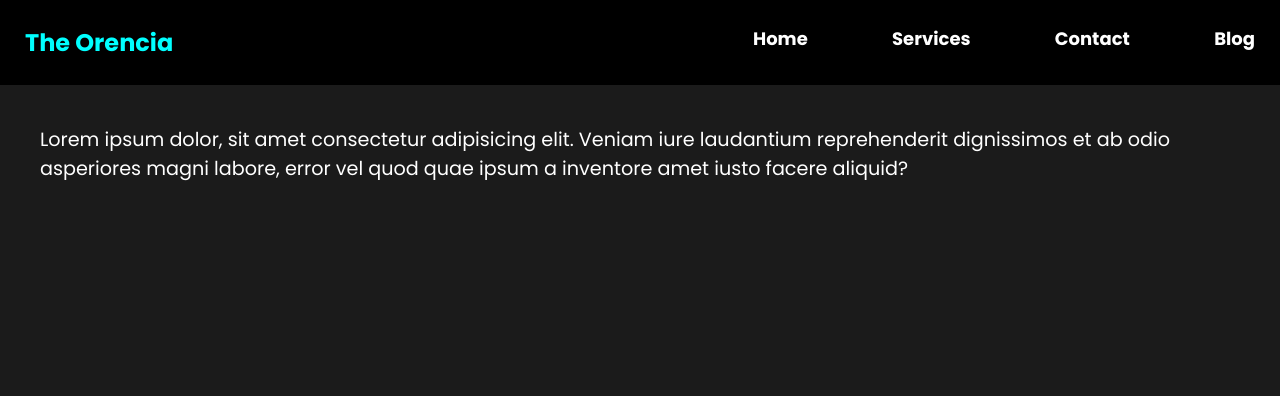
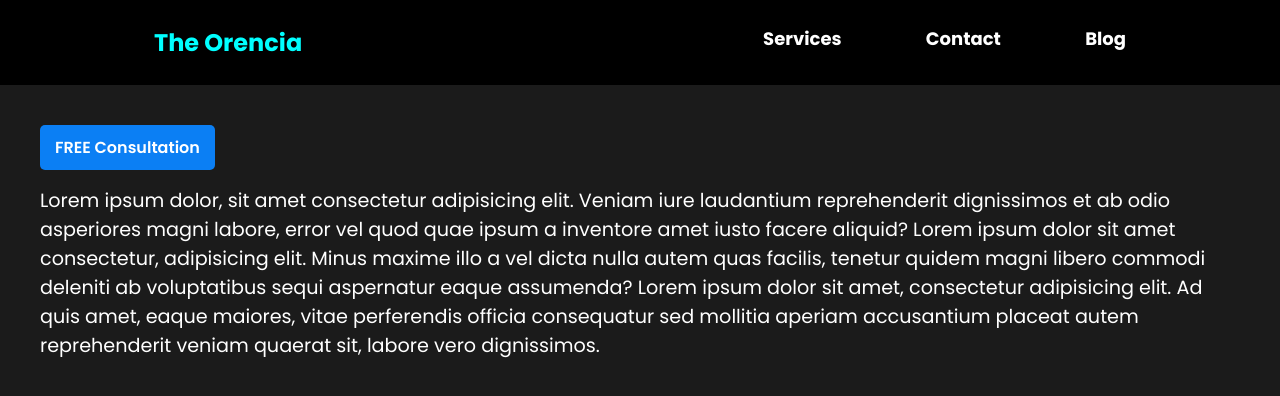
Before and after one commit to pjcollado25/pjcollado25-the-orencia-software-engineers, a plain HTML site: page index.html in a window 1280 px wide. Drawn offline with Linux system fonts and the light colour scheme.

Commit message:
add some style

```diff
--- a/css/style.css
+++ b/css/style.css
@@ -1,13 +1,13 @@
 @import url('https://fonts.googleapis.com/css2?family=Poppins:ital,wght@0,300;0,400;0,500;0,600;0,700;1,700;1,900&display=swap');
 
-*{
+* {
     margin: 0;
     padding: 0;
     box-sizing: border-box;
     font-family: 'Poppins', sans-serif;
 }
 
-body{
+body {
     display: flex;
     align-items: center;
     justify-content: center;
@@ -15,7 +15,7 @@ body{
     background: rgb(27, 27, 27);
 }
 
-a{
+a {
     display: inline-block;
     margin-left: 10vh;
     font-weight: 700;
@@ -24,20 +24,21 @@ a{
     text-decoration: none;
     color: #fff;
 }
-a:hover{
+
+a:hover {
     color: aqua;
 }
 
-.hear__content{
+.hear__content {
     display: flex;
     width: 100%;
     background-color: #000;
     border: 10;
     padding: 25px;
-    justify-content: space-between;
+    justify-content: space-around;
 }
 
-#logo{
+#logo {
     color: aqua;
     margin-right: 10%;
     font-size: x-large;
@@ -45,14 +46,30 @@ a:hover{
     font-weight: bold;
 }
 
-.hero{
+.hero {
     padding: 5vh;
 }
 
-p{
+p {
     text-align: left;
     justify-content: center;
     color: #fff;
     font-size: larger;
     font-weight: 400;
 }
+
+button {
+    padding: 10px 15px;
+    margin-bottom: 2vh;
+    color: #fff;
+    background-color: #0b7ff4;
+    border: transparent;
+    font-weight: 600;
+    font-size: medium;
+    border-radius: 5px;
+    cursor: pointer;
+}
+
+button:hover {
+    background-color: #2cc006;
+}
--- a/index.html
+++ b/index.html
@@ -16,17 +16,24 @@
         <div class="hear__content">
             <div id="logo">The Orencia</div>
             <ul>
-                <a href="#">Home</a>
                 <a href="#">Services</a>
                 <a href="#">Contact</a>
                 <a href="#">Blog</a>
             </ul>
         </div>
         <div class="hero">
+            <button>
+                FREE Consultation
+            </button>
             <p>
                 Lorem ipsum dolor, sit amet consectetur adipisicing elit. Veniam iure laudantium reprehenderit
                 dignissimos
                 et ab odio asperiores magni labore, error vel quod quae ipsum a inventore amet iusto facere aliquid?
+                Lorem ipsum dolor sit amet consectetur, adipisicing elit. Minus maxime illo a vel dicta nulla autem quas
+                facilis, tenetur quidem magni libero commodi deleniti ab voluptatibus sequi aspernatur eaque assumenda?
+                Lorem ipsum dolor sit amet, consectetur adipisicing elit. Ad quis amet, eaque maiores, vitae perferendis
+                officia consequatur sed mollitia aperiam accusantium placeat autem reprehenderit veniam quaerat sit,
+                labore vero dignissimos.
             </p>
         </div>
     </div>
```
